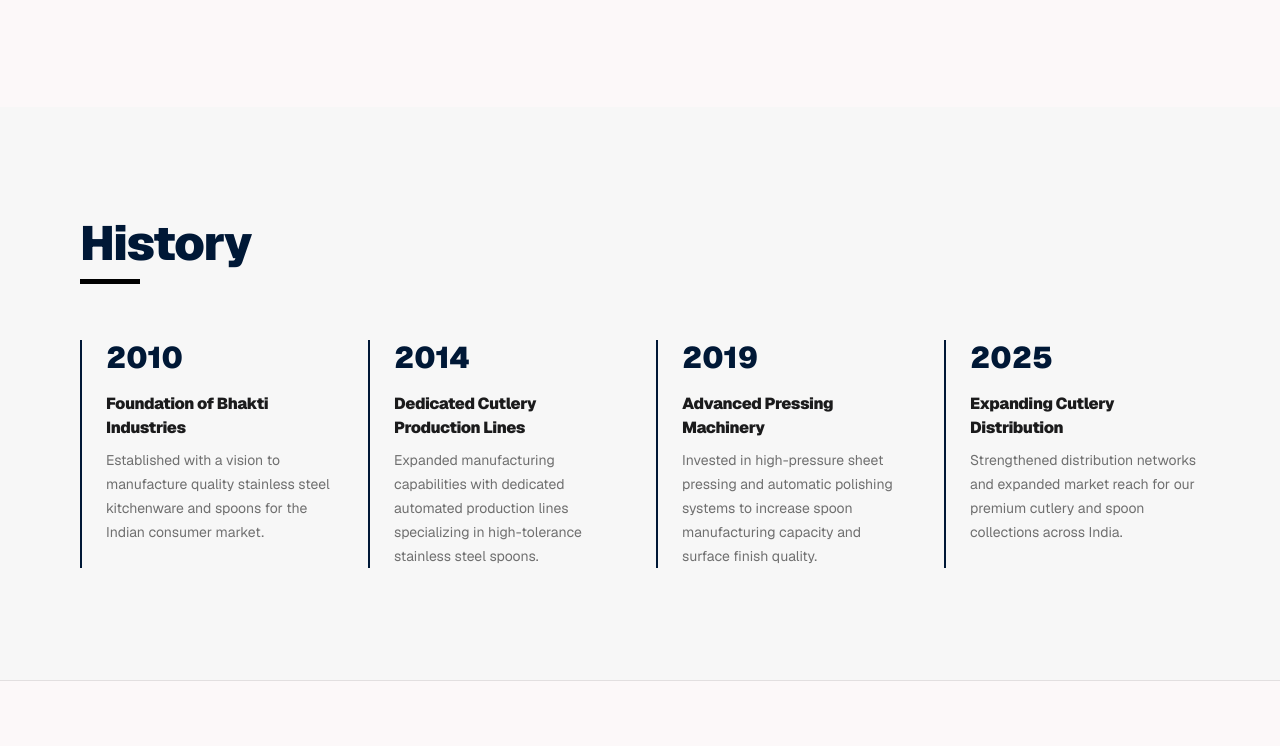
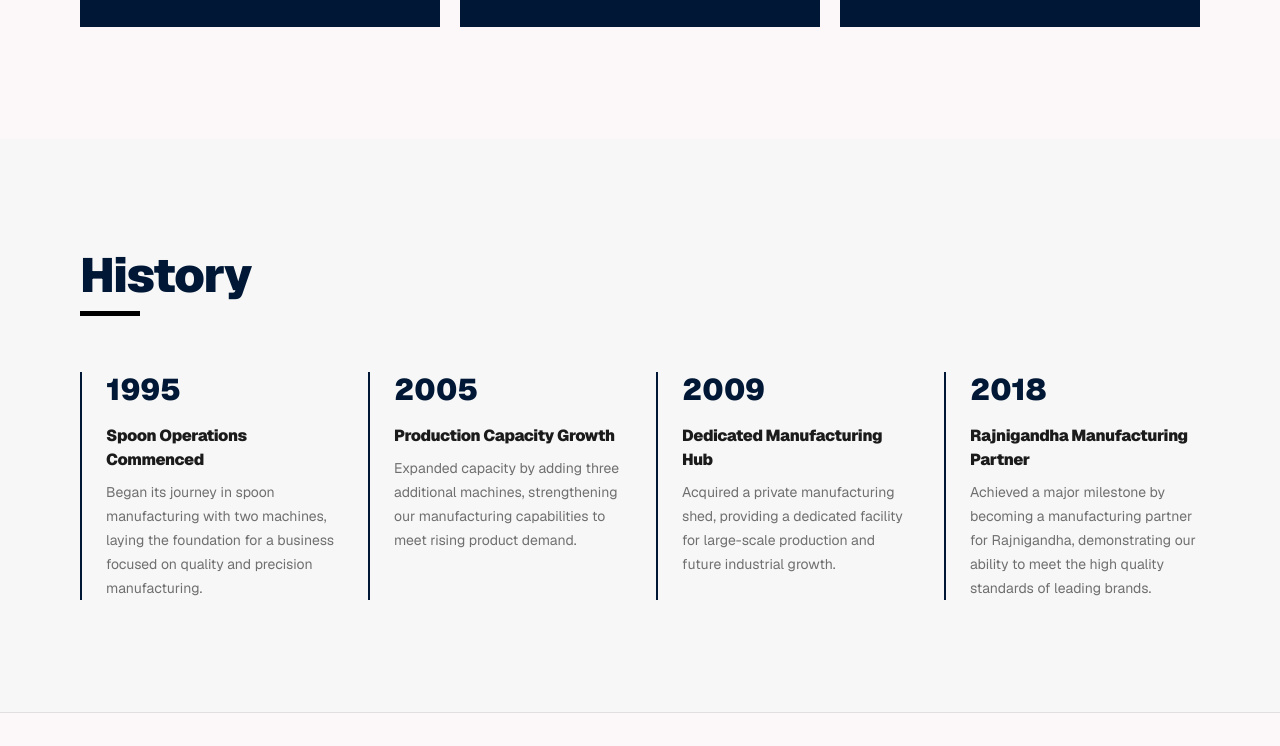
Before and after one commit to Harsh20071111/Social_Internship, a Next.js app: page /spoon/about in a window 1280 px wide. Shown: the part 1720-2466 px from the top of the page. Built offline with nearby package versions, Linux system fonts and the light colour scheme.

Commit message:
Resolve merge conflict and update company history for Impeller and Spoon sections

```diff
--- a/src/app/impeller/about/page.tsx
+++ b/src/app/impeller/about/page.tsx
@@ -30,24 +30,24 @@ const principles = [
 
 const timeline = [
   {
-    year: "2010",
-    title: "Foundation of Bhakti Industries",
-    desc: "Established with a focus on manufacturing high-precision industrial press components for local engineering sectors."
+    year: "2013",
+    title: "Impeller Journey Begins",
+    desc: "Started impeller manufacturing with a modest setup consisting of three machines and a small production shed."
   },
   {
-    year: "2014",
-    title: "Launch of Submersible Pump Impellers",
-    desc: "Pioneered the development and manufacturing of sheet metal fabricated impellers and pump spares for submersible pump brands."
+    year: "2016",
+    title: "Capacity Enhancement",
+    desc: "Added four additional machines to the production line, enabling increased manufacturing efficiency and higher output."
   },
   {
-    year: "2019",
-    title: "Precision Machinery Expansion",
-    desc: "Invested in specialized pneumatic presses, precision welding fixtures, and dynamic balancing machines to support higher volume OEM impeller supply."
+    year: "2018",
+    title: "Strategic Infrastructure Growth",
+    desc: "Installed four more machines and established a larger production shed to accommodate rising demand and future development."
   },
   {
-    year: "2025",
-    title: "OEM Partner Growth",
-    desc: "Expanded B2B supply agreements with major national submersible pump companies, cementing Bhakti Industries as a key supplier for pump spare parts."
+    year: "Today",
+    title: "Continuous Innovation",
+    desc: "Stands as a growing manufacturer with a strong foundation built on continuous investment in technology and manufacturing excellence."
   },
 ];
 
--- a/src/app/spoon/about/page.tsx
+++ b/src/app/spoon/about/page.tsx
@@ -30,24 +30,24 @@ const principles = [
 
 const timeline = [
   {
-    year: "2010",
-    title: "Foundation of Bhakti Industries",
-    desc: "Established with a vision to manufacture quality stainless steel kitchenware and spoons for the Indian consumer market."
+    year: "1995",
+    title: "Spoon Operations Commenced",
+    desc: "Began its journey in spoon manufacturing with two machines, laying the foundation for a business focused on quality and precision manufacturing."
   },
   {
-    year: "2014",
-    title: "Dedicated Cutlery Production Lines",
-    desc: "Expanded manufacturing capabilities with dedicated automated production lines specializing in high-tolerance stainless steel spoons."
+    year: "2005",
+    title: "Production Capacity Growth",
+    desc: "Expanded capacity by adding three additional machines, strengthening our manufacturing capabilities to meet rising product demand."
   },
   {
-    year: "2019",
-    title: "Advanced Pressing Machinery",
-    desc: "Invested in high-pressure sheet pressing and automatic polishing systems to increase spoon manufacturing capacity and surface finish quality."
+    year: "2009",
+    title: "Dedicated Manufacturing Hub",
+    desc: "Acquired a private manufacturing shed, providing a dedicated facility for large-scale production and future industrial growth."
   },
   {
-    year: "2025",
-    title: "Expanding Cutlery Distribution",
-    desc: "Strengthened distribution networks and expanded market reach for our premium cutlery and spoon collections across India."
+    year: "2018",
+    title: "Rajnigandha Manufacturing Partner",
+    desc: "Achieved a major milestone by becoming a manufacturing partner for Rajnigandha, demonstrating our ability to meet the high quality standards of leading brands."
   },
 ];
 
@@ -73,11 +73,11 @@ export default function SpoonAboutPage() {
           <motion.div initial={{ opacity: 0, x: -25 }} whileInView={{ opacity: 1, x: 0 }} viewport={{ once: true }}>
             <PuckSectionTitle>Bhakti Spoon</PuckSectionTitle>
             <p className="mt-8 text-lg leading-8 text-black/65">
-              Bhakti Industries is a leading manufacturer of premium stainless steel spoons and cutlery. Built on a foundation of quality, precision, and reliable supply chains, we serve wholesalers, distributors, retail brands, and commercial kitchen suppliers across India.
+              With 31 years of industry experience, Bhakti Industries is a leading manufacturer of premium stainless steel spoons and cutlery. Built on a foundation of reliability, precision, and consistent quality, we serve wholesalers, distributors, retail brands, and commercial kitchen suppliers across India.
               <br /><br />
               Our stainless steel spoons are crafted for durability, elegant aesthetics, and comfortable everyday use. Through advanced stamping, forming, and multi-stage polishing processes, we ensure every spoon meets the highest standards of structural integrity and mirror finish.
               <br /><br />
-              With a commitment to aesthetic design and volume reliability, Bhakti Industries continues to grow as a trusted manufacturing partner in the kitchenware and dining industry.
+              With a commitment to excellence and customer satisfaction, Bhakti Industries continues to grow as a trusted manufacturing partner in the kitchenware and dining industry.
             </p>
           </motion.div>
           <div className="grid gap-8 sm:grid-cols-2">
--- a/src/app/spoon/products/page.tsx
+++ b/src/app/spoon/products/page.tsx
@@ -18,8 +18,8 @@ const spoons = [
     id: "tea-spoon",
     name: "S Kumar",
     description:
-      "Premium S Kumar stainless steel table spoon featuring a polished finish, decorative handle pattern, and sturdy construction. Perfect for home, restaurant, hotel, and catering use.",
-    image: "/uploads/s-kumar-spoon.jpg",
+      "Compact stainless steel tea spoon with ergonomic grip, clean bowl shaping, and a hygienic mirror-polished finish for household and hospitality use.",
+    image: "/images/tea-spoon.jpg",
   },
   {
     id: "serving-spoon",
```
Also changed, not shown: public/images/tea-spoon.jpg (added).
